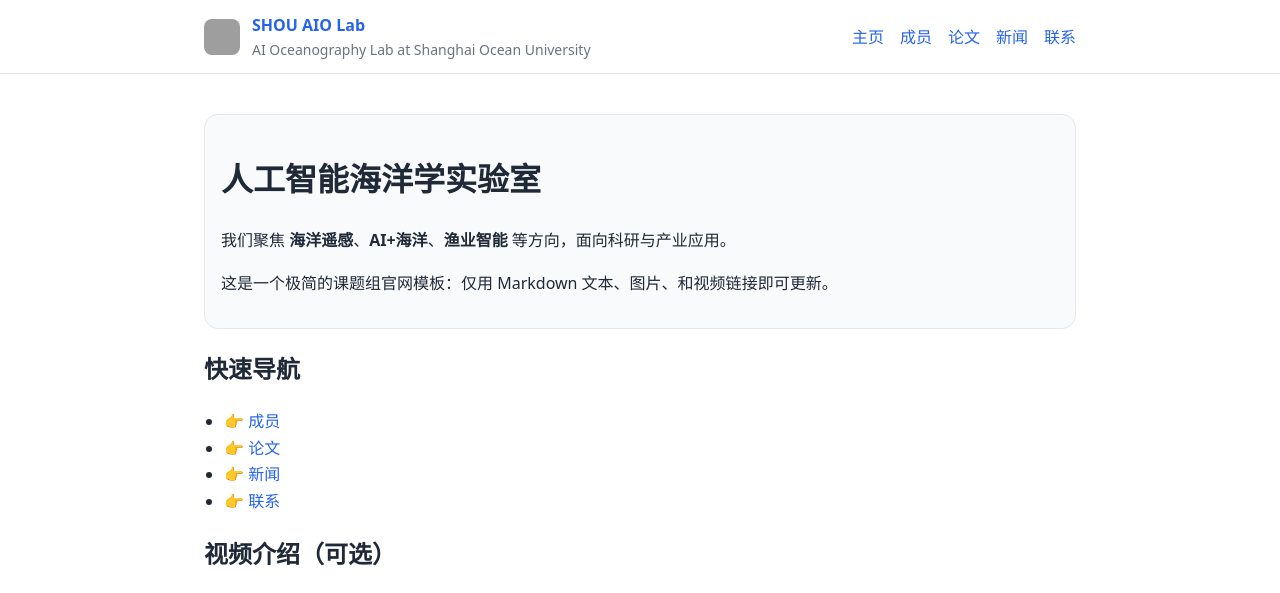
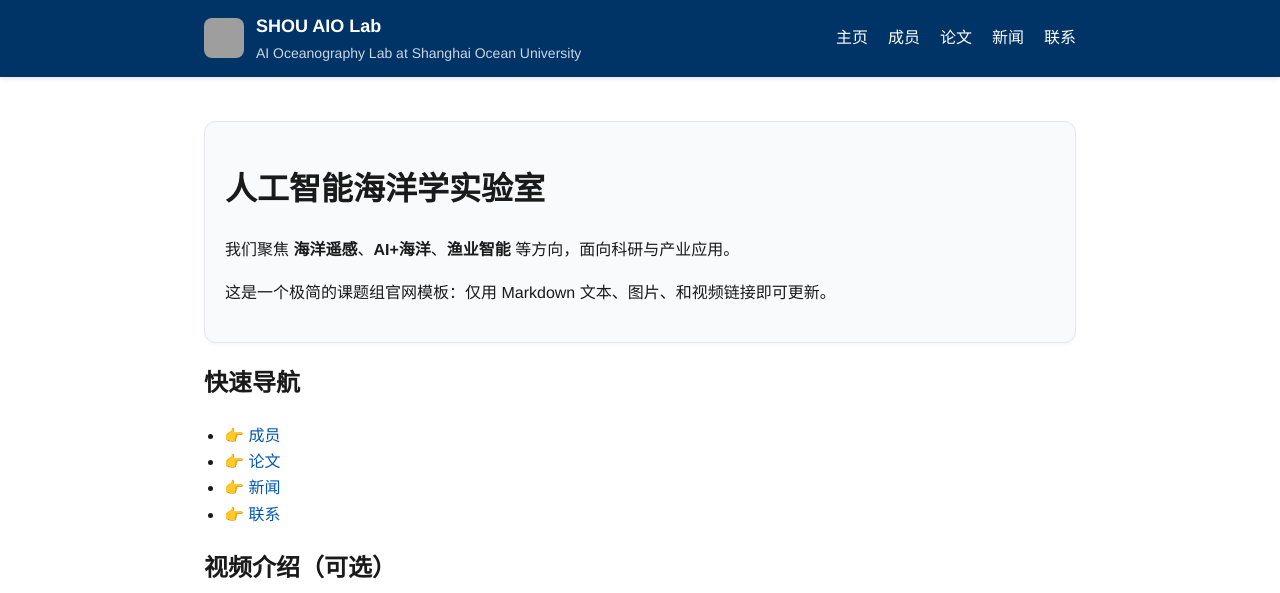
Before and after one commit to shou-aio-lab/shou-aio-lab.github.io, a Jekyll site: the page built from index.md, in a window 1280 px wide and 1169 px high. Shown: the top 593 px of the window. Built offline with Jekyll 4.4.1, drawn with Linux system fonts in a browser that asks for light colours; grey boxes are pictures that could not be loaded.

Commit message:
Update style.css

```diff
--- a/assets/css/style.css
+++ b/assets/css/style.css
@@ -1,32 +1,153 @@
-/* Minimal lab site styles */
-:root{
+/* 课题组官网配色：蓝色导航 + 白底 + 学术感 */
+:root {
   --maxw: 920px;
-  --fg: #1f2937;
-  --muted: #6b7280;
-  --link: #2563eb;
-  --bg: #ffffff;
-  --card: #f9fafb;
-  --border: #e5e7eb;
+  --fg: #1a1a1a;       /* 主文字颜色 */
+  --muted: #6b7280;    /* 辅助灰色文字 */
+  --link: #0056b3;     /* 链接蓝色 */
+  --bg: #ffffff;       /* 页面背景白色 */
+  --card: #f9fafb;     /* 内容卡片浅灰 */
+  --border: #e5e7eb;   /* 边框灰 */
+  --nav-bg: #003366;   /* 导航深蓝 */
+  --nav-text: #ffffff; /* 导航文字白 */
 }
-*{box-sizing:border-box;}
-html,body{margin:0;padding:0;background:var(--bg);color:var(--fg);font:16px/1.65 system-ui,-apple-system,Segoe UI,Roboto,Ubuntu,Cantarell,Noto Sans,Helvetica,Arial,"Apple Color Emoji","Segoe UI Emoji";}
-a{color:var(--link);text-decoration:none;}
-a:hover{text-decoration:underline;}
-.container{max-width:var(--maxw);margin:0 auto;padding:24px;}
-.site-header{border-bottom:1px solid var(--border);background:#fff;position:sticky;top:0;z-index:10;}
-.brand{display:flex;gap:12px;align-items:center;}
-.brand img{width:36px;height:36px;border-radius:8px;object-fit:cover;}
-.nav{display:flex;gap:16px;flex-wrap:wrap;margin-left:auto;}
-.header-inner{display:flex;align-items:center;gap:16px;max-width:var(--maxw);margin:0 auto;padding:12px 24px;}
-.site-title{font-weight:700;}
-.site-desc{color:var(--muted);font-size:14px;}
-main{padding:16px 0;}
-.hero{background:var(--card);border:1px solid var(--border);padding:16px;border-radius:14px;}
-footer{border-top:1px solid var(--border);color:var(--muted);}
-code, pre{background:#f3f4f6;border:1px solid var(--border);border-radius:8px;padding:2px 6px;}
-pre{padding:12px;overflow:auto;}
-table{border-collapse:collapse;width:100%;}
-th, td{border:1px solid var(--border);padding:8px;text-align:left;}
-blockquote{border-left:4px solid var(--border);margin:0;padding:8px 12px;background:var(--card);border-radius:8px;}
-img{max-width:100%;height:auto;border-radius:10px;}
-ul{padding-left:20px;}
+
+* {
+  box-sizing: border-box;
+}
+
+html, body {
+  margin: 0;
+  padding: 0;
+  background: var(--bg);
+  color: var(--fg);
+  font: 16px/1.65 "Helvetica Neue", Helvetica, Arial, system-ui, sans-serif;
+}
+
+a {
+  color: var(--link);
+  text-decoration: none;
+}
+a:hover {
+  text-decoration: underline;
+}
+
+/* 容器 */
+.container {
+  max-width: var(--maxw);
+  margin: 0 auto;
+  padding: 24px;
+}
+
+/* 顶部导航栏 */
+.site-header {
+  background: var(--nav-bg);
+  color: var(--nav-text);
+  position: sticky;
+  top: 0;
+  z-index: 10;
+  box-shadow: 0 2px 4px rgba(0,0,0,0.1);
+}
+.header-inner {
+  display: flex;
+  align-items: center;
+  justify-content: space-between;
+  max-width: var(--maxw);
+  margin: 0 auto;
+  padding: 12px 24px;
+}
+.brand {
+  display: flex;
+  align-items: center;
+  gap: 12px;
+}
+.brand img {
+  width: 40px;
+  height: 40px;
+  border-radius: 8px;
+  object-fit: cover;
+}
+.site-title {
+  font-weight: 700;
+  font-size: 18px;
+  color: var(--nav-text);
+}
+.site-desc {
+  color: #cbd5e1; /* 浅灰蓝 */
+  font-size: 14px;
+}
+.nav {
+  display: flex;
+  gap: 20px;
+}
+.nav a {
+  color: var(--nav-text);
+  font-weight: 500;
+}
+.nav a:hover {
+  text-decoration: underline;
+}
+
+/* 主体内容 */
+main {
+  padding: 20px 0;
+}
+.hero {
+  background: var(--card);
+  border: 1px solid var(--border);
+  padding: 20px;
+  border-radius: 12px;
+  box-shadow: 0 2px 4px rgba(0,0,0,0.04);
+}
+
+/* 页脚 */
+footer {
+  border-top: 1px solid var(--border);
+  background: #f1f5f9;
+  color: var(--muted);
+  font-size: 14px;
+  padding: 16px 0;
+}
+footer .container {
+  text-align: center;
+}
+
+/* 图片与排版 */
+img {
+  max-width: 100%;
+  height: auto;
+  border-radius: 6px;
+}
+ul {
+  padding-left: 20px;
+}
+blockquote {
+  border-left: 4px solid var(--border);
+  margin: 0;
+  padding: 8px 12px;
+  background: var(--card);
+  border-radius: 6px;
+}
+
+/* 表格 */
+table {
+  border-collapse: collapse;
+  width: 100%;
+  margin: 16px 0;
+}
+th, td {
+  border: 1px solid var(--border);
+  padding: 8px;
+  text-align: left;
+}
+
+/* 代码块 */
+code, pre {
+  background: #f3f4f6;
+  border: 1px solid var(--border);
+  border-radius: 6px;
+  font-family: Consolas, monospace;
+}
+pre {
+  padding: 12px;
+  overflow-x: auto;
+}
```
